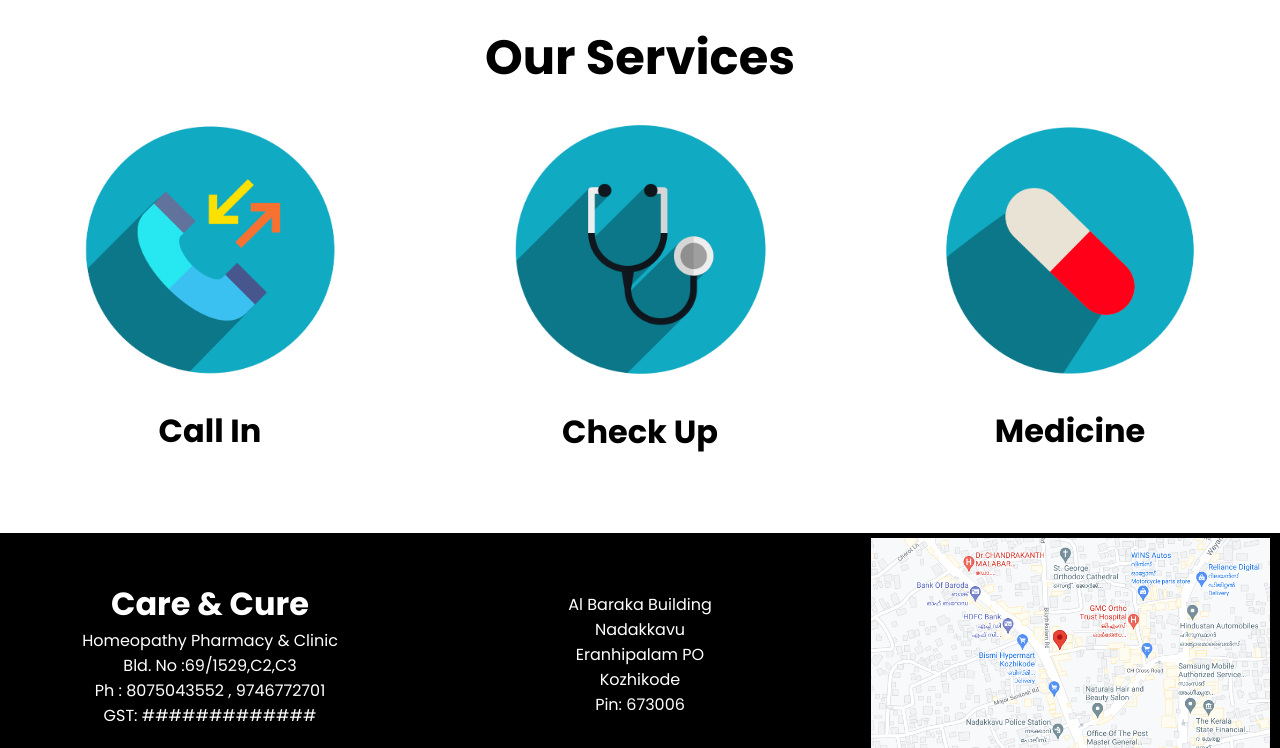
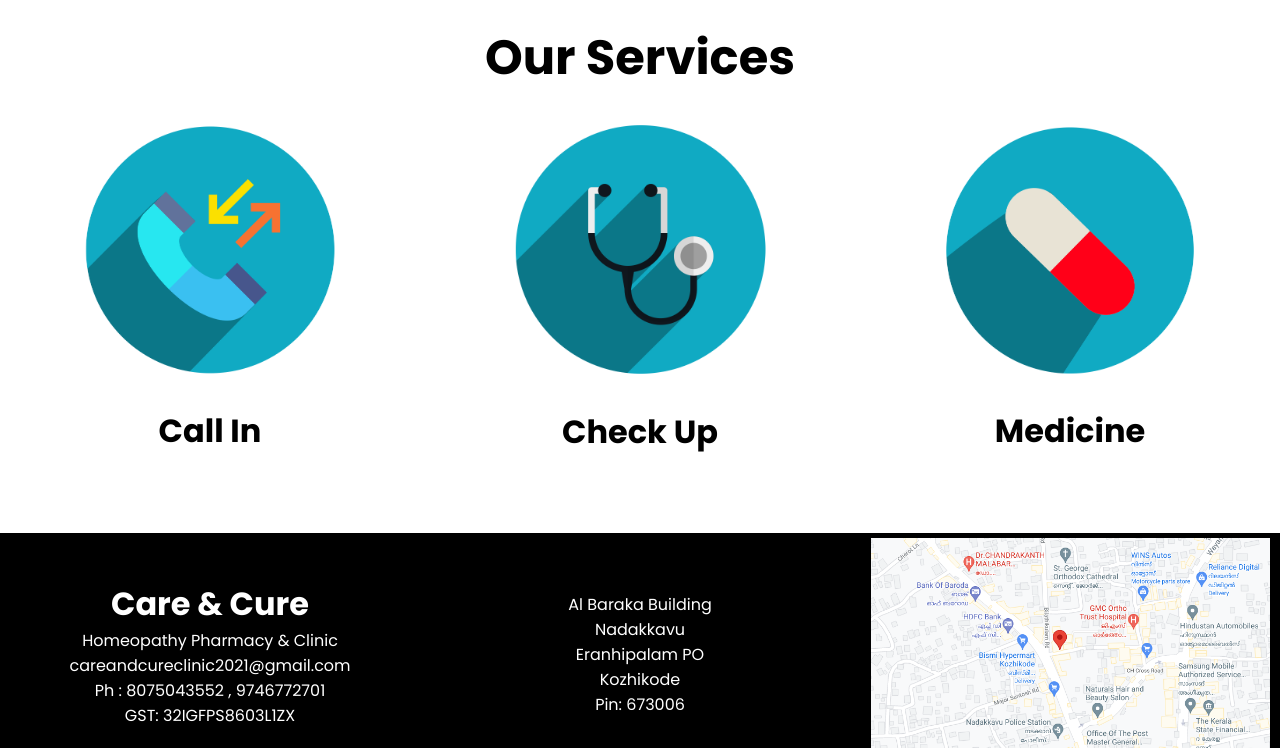
Before and after one commit to zegus-corp/care-and-care, a plain HTML site: page index.html in a window 1280 px wide. Shown: the part 1239-1987 px from the top of the page. Drawn offline with Linux system fonts and the light colour scheme.

Commit message:
update gst email

```diff
--- a/index.html
+++ b/index.html
@@ -124,9 +124,9 @@
             <div>
                 <h1>Care & Cure</h1>
                 <p>Homeopathy Pharmacy & Clinic</p>
-                <p>Bld. No :69/1529,C2,C3</p>
+                <p>careandcureclinic2021@gmail.com</p>
                 <p>Ph : 8075043552 , 9746772701</p>
-                <p>GST: #############</p>
+                <p>GST: 32IGFPS8603L1ZX</p>
             </div>
         </div>
         <div class="details">
```
